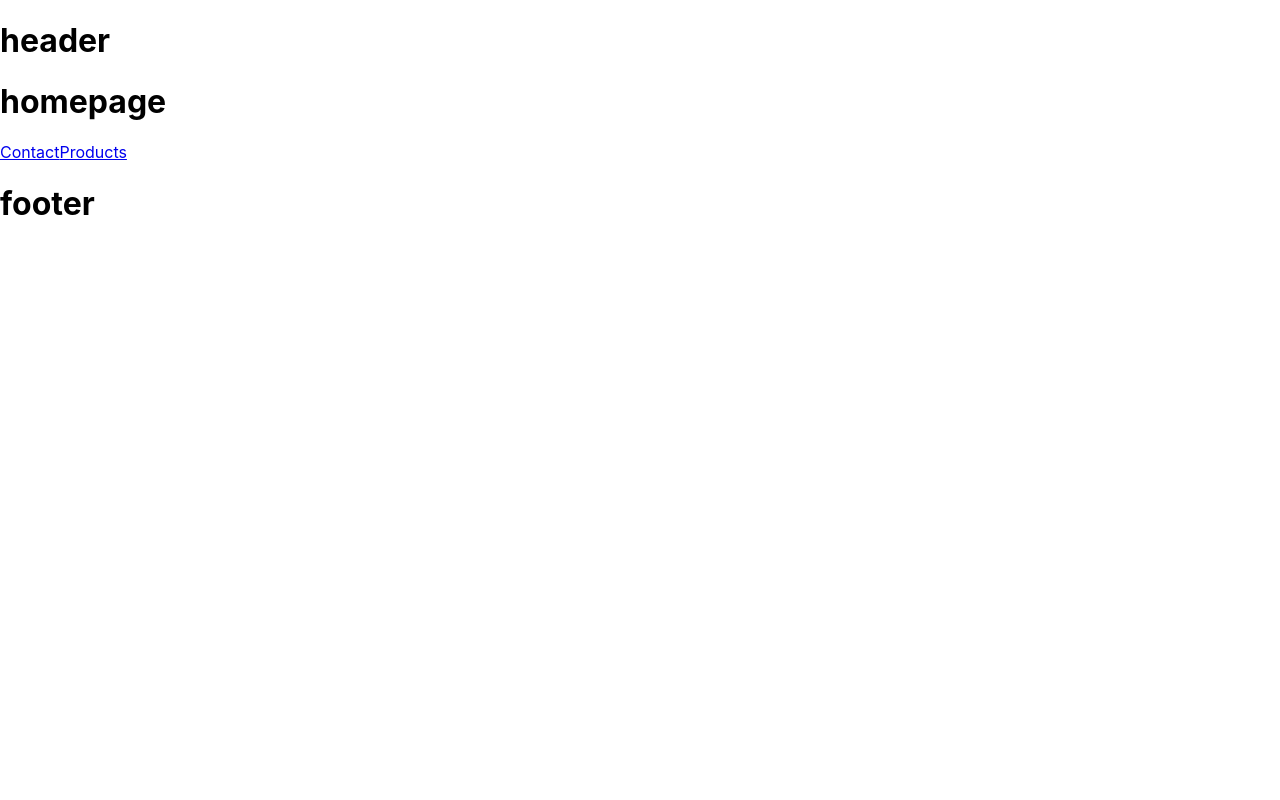
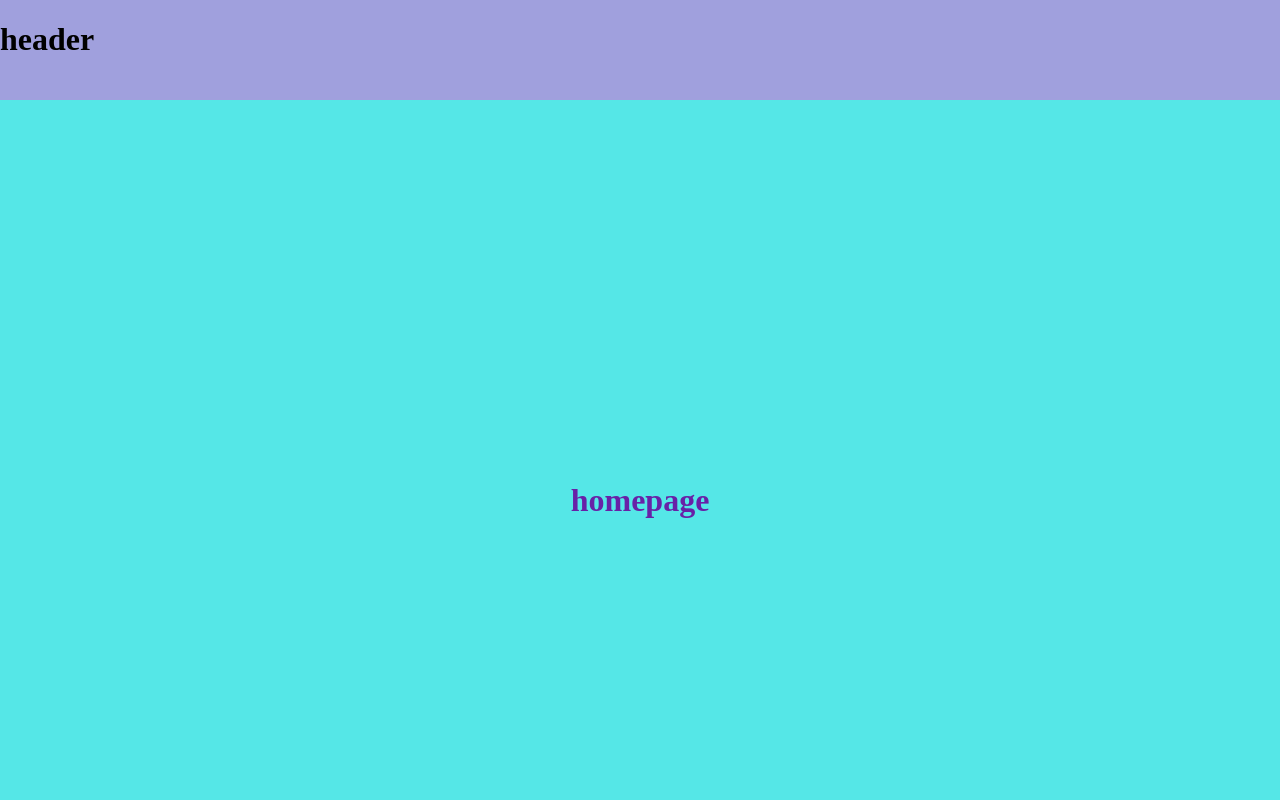
Before and after one commit to yonmoyonmo/wonmonae_homepage, a React (Create React App) app: page / in a window 1280 px wide. Shown: the top 800 px of the page. Built offline with nearby package versions, Linux system fonts and the light colour scheme.

Commit message:
scroll snap with css

```diff
--- a/src/Pages/Components/Header.js
+++ b/src/Pages/Components/Header.js
@@ -1,11 +1,15 @@
 import React from "react";
 import "../../styles/header.css";
+import {Link} from "react-router-dom"
 
 const Header = () => {
   return (
     <>
-      <div>
+      <div className="header">
         <h1>header</h1>
+        {/* <Link to="/contact">Contact</Link>
+        <br/>
+        <Link to="/products">Products</Link> */}
       </div>
     </>
   );
--- a/src/Pages/Home.js
+++ b/src/Pages/Home.js
@@ -1,23 +1,36 @@
 import React from "react";
 import "../styles/home.css";
-import Header from "./Components/Header"
-import Footer from "./Components/Footer"
-import {Link} from "react-router-dom"
+import Header from "./Components/Header";
+import Footer from "./Components/Footer";
+import { Link } from "react-router-dom";
 
-const Home = () =>{
+const Home = () => {
   return (
     <>
-      <Header>
-      </Header>
-      <div  className="container">
-        <h1>homepage</h1>
-        <Link to="/contact">Contact</Link>
-        <Link to="/products">Products</Link>
+      <Header></Header>
+      <div className="container">
+        <div className="section">
+          <h1>homepage</h1>
+        </div>
+        <div className="section">
+          <h1>homepage</h1>
+        </div>
+        <div className="section">
+          <h1>homepage</h1>
+        </div>
+        <div className="section">
+          <h1>homepage</h1>
+        </div>
+        <div className="section">
+          <h1>homepage</h1>
+        </div>
+        <div className="section">
+          <h1>homepage</h1>
+        </div>
       </div>
-      <Footer>
-      </Footer>
+      <Footer></Footer>
     </>
-  )
-}
+  );
+};
 
 export default Home;
--- a/src/index.css
+++ b/src/index.css
@@ -1,13 +1,11 @@
-body {
+html{
+  height: 100%;
+}
+body{
+  width: 100vw;
+  height: 100vh;
   margin: 0;
-  font-family: -apple-system, BlinkMacSystemFont, 'Segoe UI', 'Roboto', 'Oxygen',
-    'Ubuntu', 'Cantarell', 'Fira Sans', 'Droid Sans', 'Helvetica Neue',
-    sans-serif;
-  -webkit-font-smoothing: antialiased;
-  -moz-osx-font-smoothing: grayscale;
+  min-height: 100%;
+  margin-top: 100px;
+  display: flex;
 }
-
-code {
-  font-family: source-code-pro, Menlo, Monaco, Consolas, 'Courier New',
-    monospace;
-}
--- a/src/styles/header.css
+++ b/src/styles/header.css
@@ -0,0 +1,8 @@
+.header{
+  background-color: rgb(160, 160, 221);
+  position: fixed;
+  top: 0;
+  left: 0;
+  height: 100px;
+  width: 100%;
+}
--- a/src/styles/home.css
+++ b/src/styles/home.css
@@ -0,0 +1,30 @@
+.container {
+  width: 100vw;
+  height: 100vh;
+  text-align: center;
+  scroll-snap-type: y mandatory;
+  scroll-padding: 10px;
+  overflow-y: scroll;
+}
+.section {
+  height: 100%;
+  scroll-snap-align: end;
+  display: flex;
+  justify-content: center;
+  align-items: center;
+}
+
+.container .section:nth-of-type(odd){
+  background-color: rgb(85, 231, 231);
+  color: rgb(104, 33, 167);
+}
+.container .section:nth-of-type(even){
+  background-color: rgb(55, 167, 167);
+  color: rgb(63, 12, 110);
+}
+
+
+body .container section h1{
+  font-family: Arial, Helvetica, sans-serif;
+  font-size: 4rem;
+}
```
Also changed, not shown: 1 other file (tests, documents, lock files or other folders).
